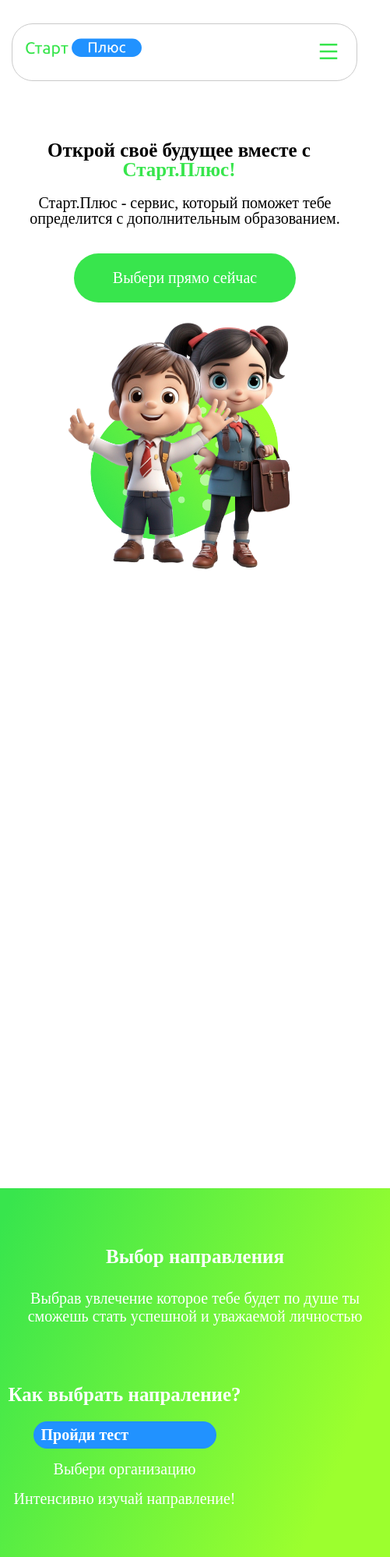
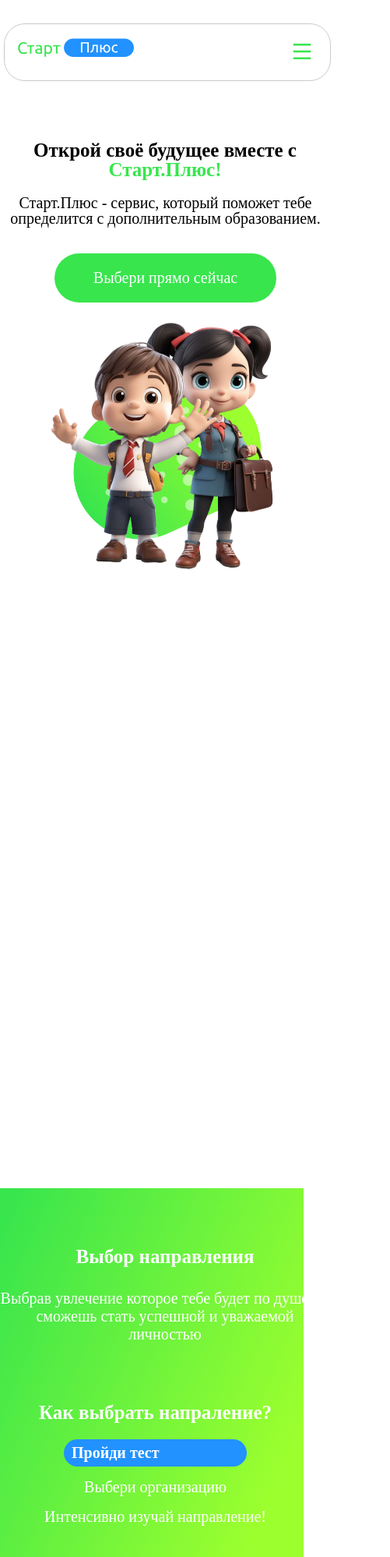
Before and after one commit to KirillProgramSite/start.plus, a website built with Vite: page index.html in a window 390 px wide. Shown: the top 1997 px of the page at 78% size, 501 px wide, since content can reach past the window. Built offline with nearby package versions, Linux system fonts and the light colour scheme; files whose address does not match are found by name.

Commit message:
fixed adaptive now

```diff
--- a/index.html
+++ b/index.html
@@ -3,7 +3,7 @@
 
 <head>
     <meta charset="UTF-8" />
-    <meta name="viewport" content="width=device-width, initial-scale=1.0, maximum-scale=1.0, user-scalable=0.3">
+    <meta name="viewport" content="width=device-width, initial-scale=1.0">
     <link rel="shortcut icon" href="img/logo.svg" type="image/x-icon">
     <link rel="stylesheet" href="style.css">
 
@@ -16,7 +16,6 @@
 <body>
 
     <!-- Header -->
-    <div class="nav__background"></div>
     <header class="header">
         <div class="container">
             <nav class="nav">
@@ -81,11 +80,10 @@
                             Выбери прямо сейчас
                         </button>
                     </div>
-                    <div data-aos="zoom-in-down" data-aos-duration="1500">
+
                         <div class="hero__img">
                             <img src="img/hero.png" alt="">
                         </div>
-                    </div>
                 </div>
             </div>
         </section>
--- a/style.css
+++ b/style.css
@@ -1,4 +1,9 @@
 /* Zero Style */
+
+/* * {
+    outline: 1px solid red;
+    outline-offset: -1px;
+} */
 
 html, body, div, span, applet, object, iframe,
 h1, h2, h3, h4, h5, h6, p, blockquote, pre,
@@ -352,10 +357,10 @@ ul.nav__menu li a:hover{
 
 
 /* Mobile Version */
-@media(max-width: 480px){
+@media(max-width: 430px){
   .container{
-    width: 480px;
-    padding: 0px 10px;
+    width: 425px;
+    margin-right: 0;
   }
 
   main{
@@ -375,7 +380,7 @@ ul.nav__menu li a:hover{
     z-index: 999;
     background-color: white;
     position: fixed;
-    width: 410px;
+    width: 386px;
 
     padding: 10px 16px;
     margin-bottom: 20px;
@@ -394,7 +399,7 @@ ul.nav__menu li a:hover{
 
     .open_menu {
         transition: .5s cubic-bezier(0.39, 0.575, 0.565, 1);
-        height: 300px;
+        height: 350px;
     }
 
     .menu__mobile{
@@ -431,6 +436,7 @@ ul.nav__menu li a:hover{
     padding: 5px 0px;
     padding-right: 50px;
     padding-left: 10px;
+    margin-bottom: 10px;
   }
 
   .signIn__btn{
@@ -448,7 +454,7 @@ ul.nav__menu li a:hover{
 
   .hero__img img{
     width: 300px;
-    margin-left: 75px;
+    margin-left: 63px;
   }
 
   .hero__text{
@@ -457,12 +463,12 @@ ul.nav__menu li a:hover{
 
   .hero__text h1{
     padding-bottom: 20px;
-    width: 440px;
+    width: 424px;
     font-size: 25px;
   }
 
   .hero__text p{
-    width: 455px;
+    width: 425px;
     font-size: 20px;
   }
 
@@ -473,7 +479,7 @@ ul.nav__menu li a:hover{
   /* Choice Mobile */
 
   .choice{
-    width: 501px;
+    /* width: 501px; */
     height: 977px;
   }
 
@@ -483,19 +489,19 @@ ul.nav__menu li a:hover{
   }
 
   .choice__text h2{
-    width: 480px;
+    width: 424px;
     padding-bottom: 30px;
     font-size: 25px;
   }
 
   .choice__text p{
     font-size: 20px;
-    width: 480px;
+    width: 424px;
   }
 
   .choice__list{
     text-align: center;
-    justify-content: center;
+    padding-left: 50px;
     order: 2;
   }
 
@@ -510,7 +516,8 @@ ul.nav__menu li a:hover{
 
   .choice__img{
     position: relative;
-    top: 252px;
+    top: 245px;
+    left: 50px;
     order: 3;
   }
 
```
